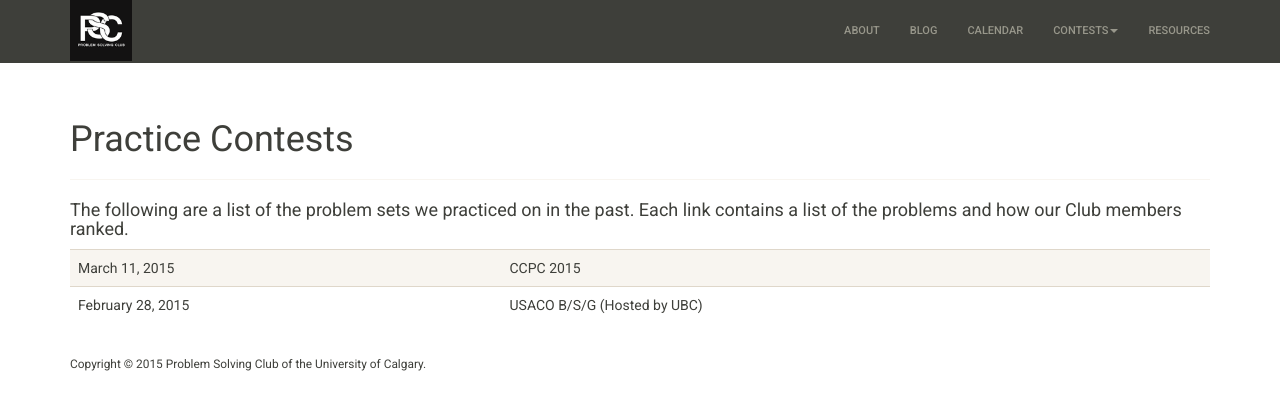
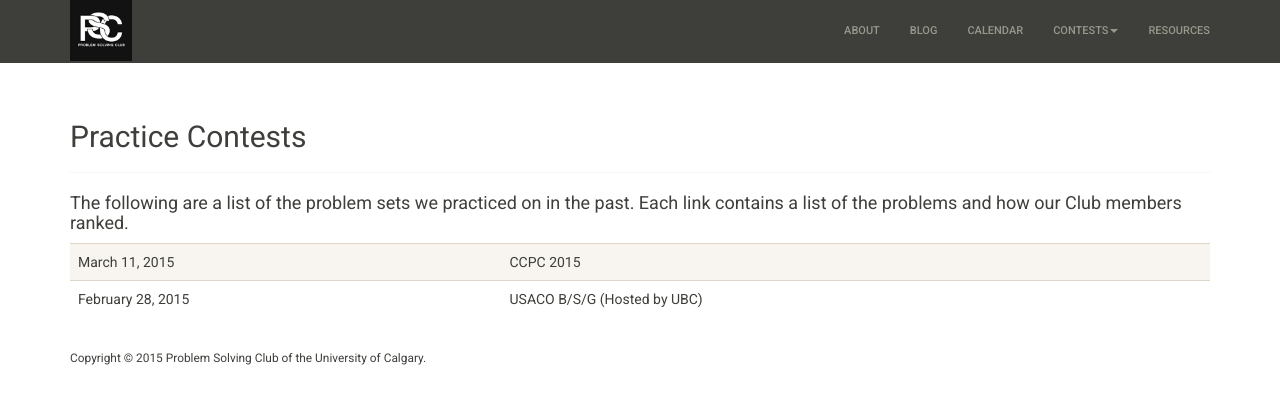
Before and after one commit to ProblemSolvingClub/psc-website, a Jekyll site: the page built from contests/practice/index.html, in a window 1280 px wide. Shown: the top 410 px of the page. Built offline with Jekyll 4.4.1, drawn with Linux system fonts in a browser that asks for light colours; nearby versions of some CDN libraries.

Commit message:
use h2 for page header

```diff
--- a/contests/practice/index.html
+++ b/contests/practice/index.html
@@ -5,7 +5,7 @@ title: Practice Contests
 
 <div class="container">
   <div class="page-header">
-    <h1>Practice Contests</h1>
+    <h2>Practice Contests</h2>
   </div>
   <h4>
     The following are a list of the problem sets we practiced on in the past. Each link contains a list of the problems and how our Club members ranked.
```
